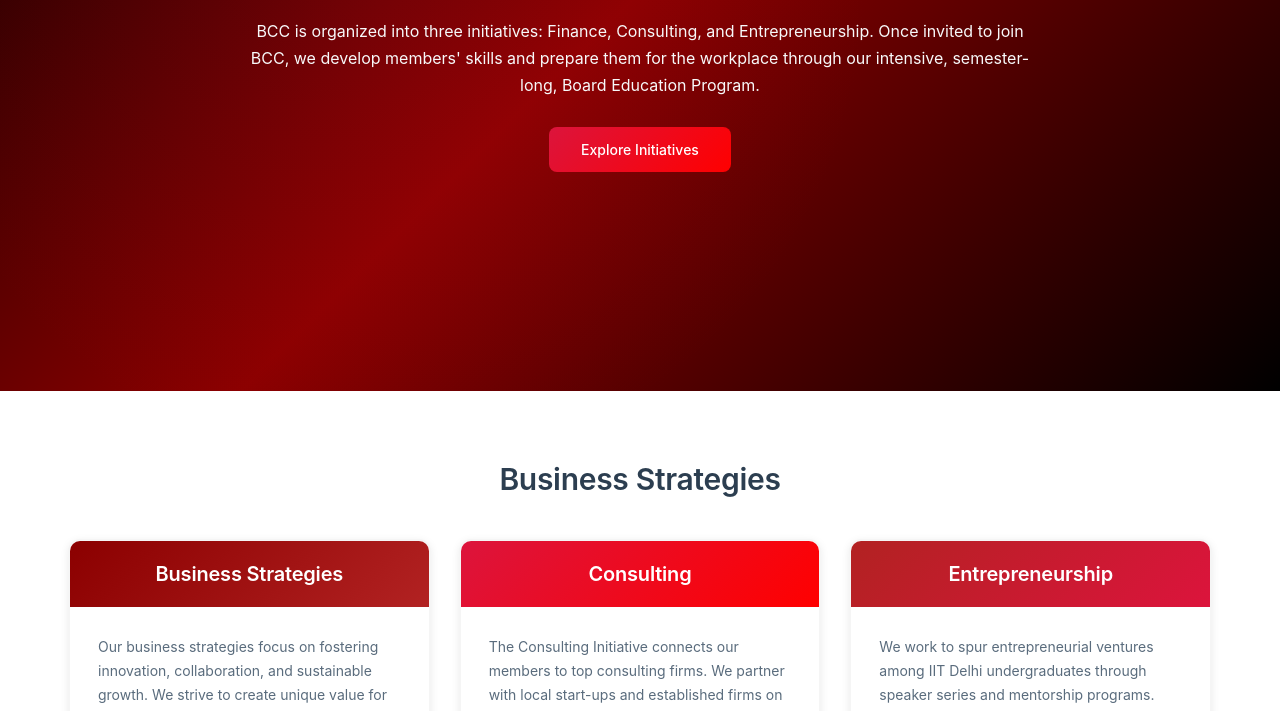
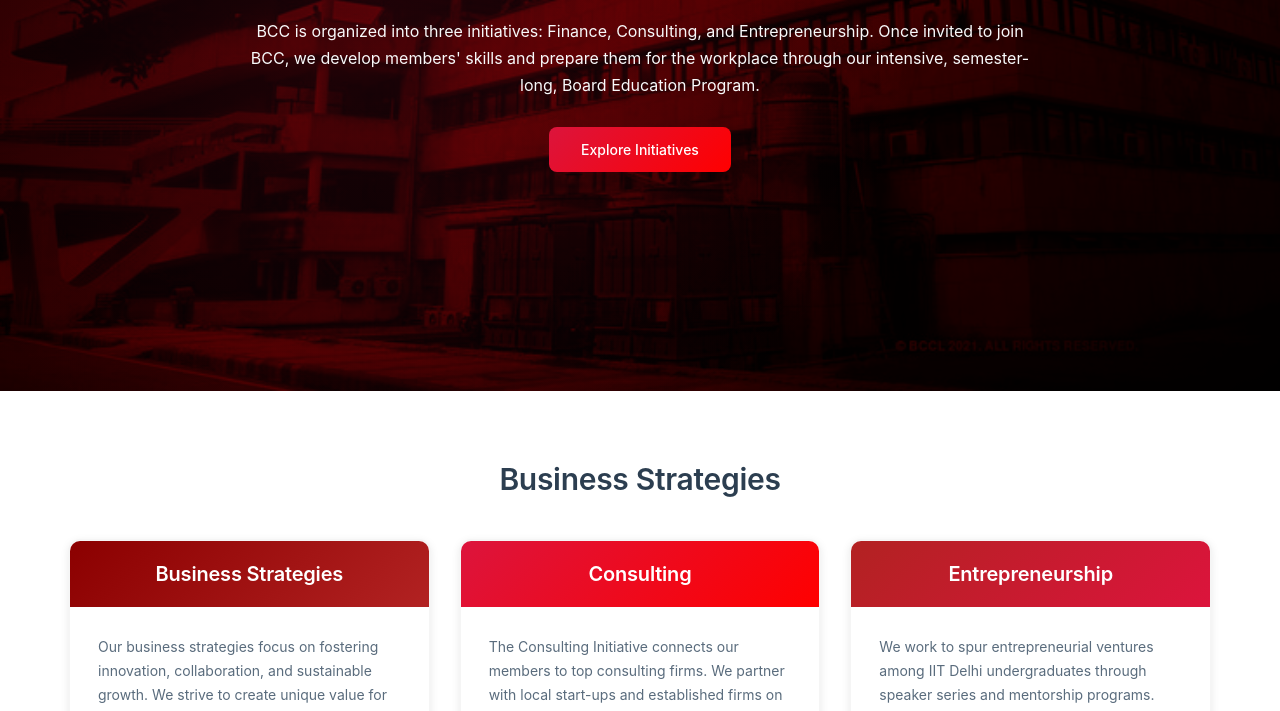
Before and after one commit to SJ2006-stack/bncwebsiteiitd, a plain HTML site: page index.html in a window 1280 px wide. Shown: the part 409-1120 px from the top of the page. Drawn offline with Linux system fonts and the light colour scheme; a web font is replaced by a local one.

Commit message:
Update style.css and add bg pic

```diff
--- a/style.css
+++ b/style.css
@@ -466,7 +466,7 @@ pre code {
 
 .btn:disabled {
   opacity: 0.5;
-  cursor: not-allowed;
+  cursor: not-not allowed;
 }
 
 /* Form elements */
@@ -854,10 +854,17 @@ body {
   transition: all var(--duration-fast) var(--ease-standard);
 }
 
-/* Hero Section - Dark with gradient (only hero stays dark) */
+/* Hero Section - Dark with gradient + background image */
 .hero {
   min-height: 100vh;
-  background: linear-gradient(135deg, var(--theme-black) 0%, var(--theme-dark-red) 50%, var(--theme-black) 100%) !important;
+
+  /* Layered: image + brand gradient.
+     If your CSS file is in a subfolder like /css, change to ../images/iitd2.jpg */
+  background:
+    url('images/iitd2.jpg') center/cover no-repeat,
+    linear-gradient(135deg, var(--theme-black) 0%, var(--theme-dark-red) 50%, var(--theme-black) 100%) !important;
+  background-blend-mode: multiply; /* keeps brand tint readable over the photo */
+
   display: flex;
   align-items: center;
   padding-top: 80px;
@@ -867,11 +874,10 @@ body {
 .hero::before {
   content: '';
   position: absolute;
-  top: 0;
-  left: 0;
-  right: 0;
-  bottom: 0;
-  background: radial-gradient(circle at 30% 50%, rgba(220, 20, 60, 0.1) 0%, transparent 50%);
+  inset: 0;
+  background:
+    radial-gradient(circle at 30% 50%, rgba(220, 20, 60, 0.12) 0%, transparent 55%),
+    rgba(0, 0, 0, 0.18);
 }
 
 .hero__content {
```
